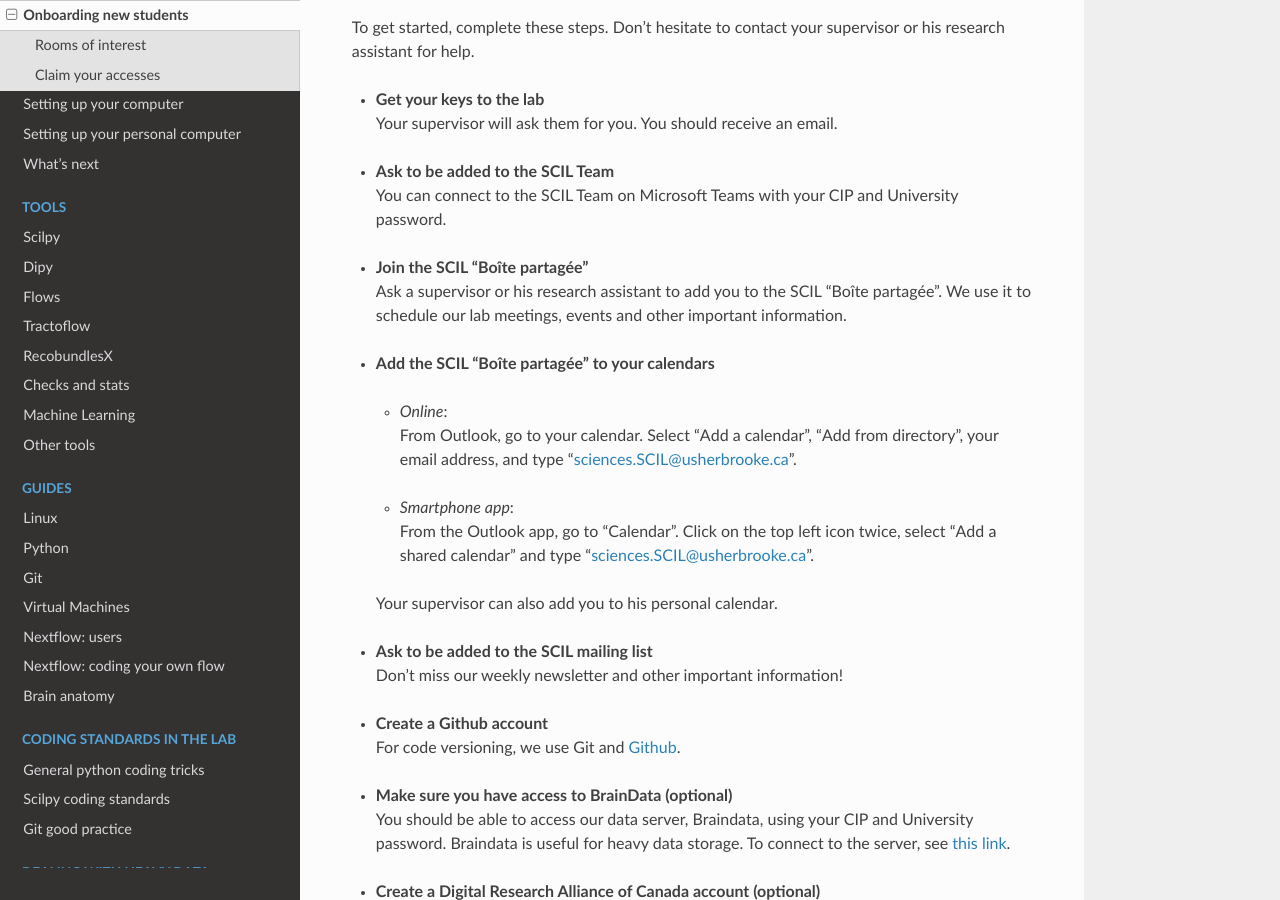
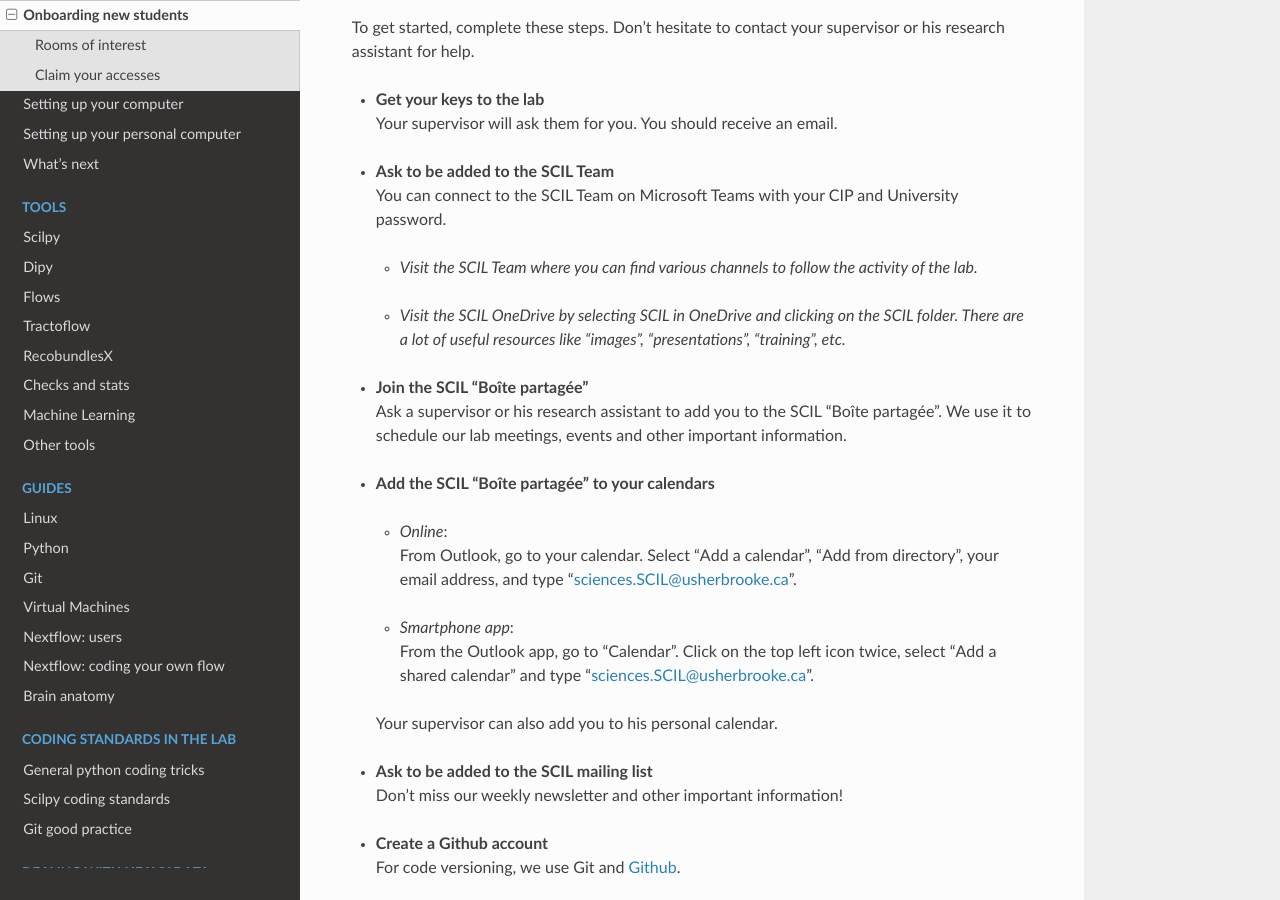
Before and after one commit to scilus/scil-documentation, a Sphinx documentation site: the page built from source/arriving/welcome.rst, in a window 1280 px wide and 900 px high, scrolled down 520 px. Built offline with Sphinx 7.4.7 and the Read the Docs theme 2.0.0, drawn with Linux system fonts in a browser that asks for light colours.

Commit message:
Adding a bullet about the OneDrive

```diff
--- a/source/arriving/welcome.rst
+++ b/source/arriving/welcome.rst
@@ -26,6 +26,9 @@ To get started, complete these steps. Don't hesitate to contact your supervisor
 * | **Ask to be added to the SCIL Team**
   | You can connect to the SCIL Team on Microsoft Teams with your CIP and University password.
 
+  * | *Visit the SCIL Team where you can find various channels to follow the activity of the lab.*
+  * | *Visit the SCIL OneDrive by selecting SCIL in OneDrive and clicking on the SCIL folder. There are a lot of useful resources like "images", "presentations", "training", etc.*
+
 * | **Join the SCIL "Boîte partagée"**
   | Ask a supervisor or his research assistant to add you to the SCIL "Boîte partagée". We use it to schedule our lab meetings, events and other important information.
 
```
